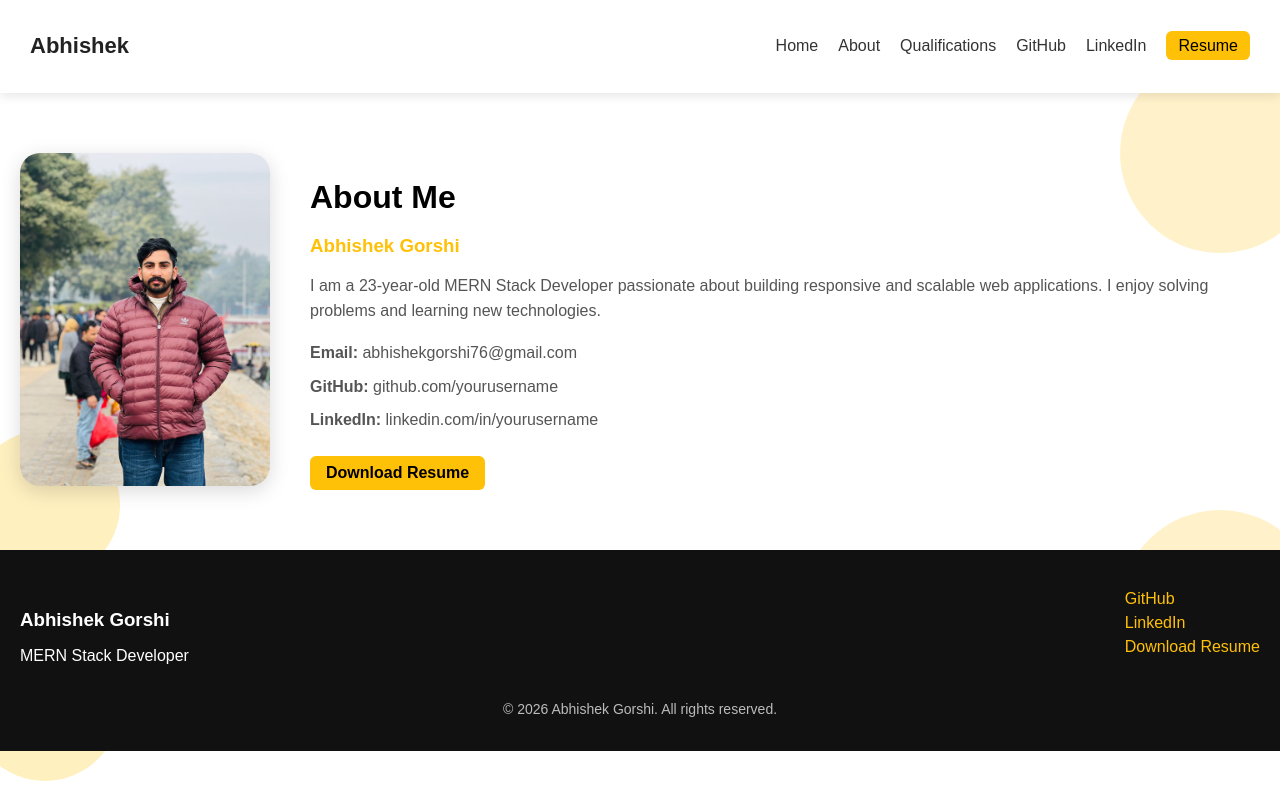
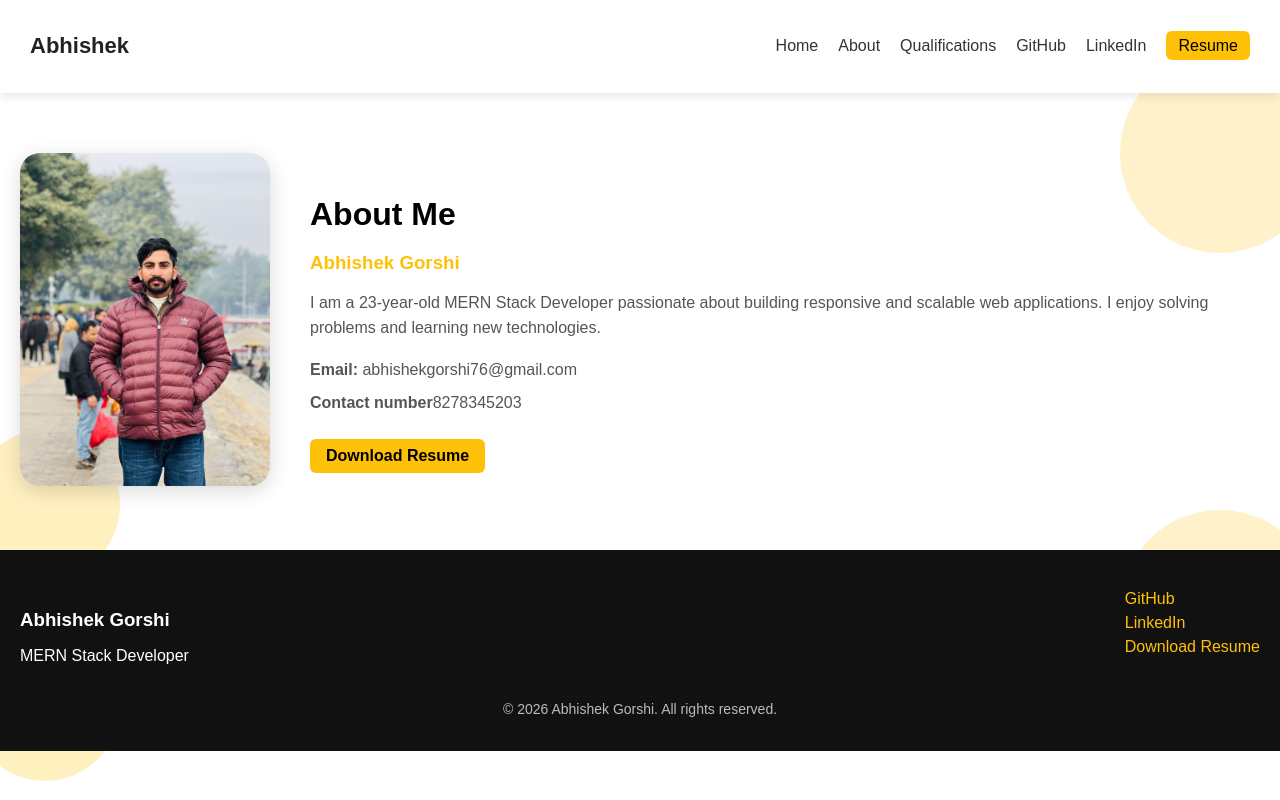
Before and after one commit to Abhishekgorshi/portfolio, a React (Create React App) app in the folder my-portfolio/: page /aboutMe in a window 1280 px wide. Shown: the top 800 px of the page. Built offline with nearby package versions, Linux system fonts and the light colour scheme.

Commit message:
certificate

```diff
--- a/my-portfolio/src/Pages/aboutme.jsx
+++ b/my-portfolio/src/Pages/aboutme.jsx
@@ -25,8 +25,7 @@ function AboutMe() {
 
             <div className="about-info">
               <p><strong>Email:</strong> abhishekgorshi76@gmail.com</p>
-              <p><strong>GitHub:</strong> github.com/yourusername</p>
-              <p><strong>LinkedIn:</strong> linkedin.com/in/yourusername</p>
+              <p><strong>Contact number</strong>8278345203</p>
             </div>
 
             <a href="/resume.pdf" download className="btn">
--- a/my-portfolio/src/component/certificates.jsx
+++ b/my-portfolio/src/component/certificates.jsx
@@ -1,4 +1,3 @@
-import {Link} from 'react-router-dom';
 const Certificates = () => {
   return (
     <section className="section certificates">
@@ -7,17 +6,19 @@ const Certificates = () => {
       <div className="certificate-list">
 
         <div className="certificate-row">
-        <Link to={"/images/Abhishek_MERN_certificate.jpg"}>  <img src="/images/Abhishek_MERN_certificate.jpg" alt="MERN certificate" /></Link>
+        <a href="/images/Abhishek_MERN_certificate.jpg" target="blank">  <img src="/images/Abhishek_MERN_certificate.jpg" alt="MERN certificate" /></a>
           <p>MERN Stack Certificate</p>
         </div>
 
         <div className="certificate-row reverse">
-          <img src="/images/Abhishek_Btech_certificate.png" alt="BTech certificate" />
+          <a href="/images/Abhishek_Btech_certificate.png" target="blank">
+          <img src="/images/Abhishek_Btech_certificate.png" alt="BTech certificate" /></a>
           <p>B.Tech Graduation Certificate</p>
         </div>
 
         <div className="certificate-row">
-          <img src="/images/Abhishek_Java_certificate.jpg" alt="Java certificate" />
+          <a href="/images/Abhishek_Java_certificate.jpg" target="blank">
+          <img src="/images/Abhishek_Java_certificate.jpg" alt="Java certificate" /></a>
           <p>Java Certificate</p>
         </div>
 
--- a/my-portfolio/src/component/footer.jsx
+++ b/my-portfolio/src/component/footer.jsx
@@ -9,10 +9,11 @@ function Footer() {
         </div>
 
         <div className="footer-links">
-          <a href="https://github.com/yourusername" target="_blank" rel="noreferrer">
+          <a href="https://github.com/Abhishekgorshi" target="_blank" rel="noreferrer">
             GitHub
           </a>
-          <a href="https://linkedin.com/in/yourusername" target="_blank" rel="noreferrer">
+          <a
+          href="https://www.linkedin.com/in/abhishek-gorshi-4ab5b8233" target="_blank" rel="noreferrer">
             LinkedIn
           </a>
           <a href="/resume.pdf" download>
```
